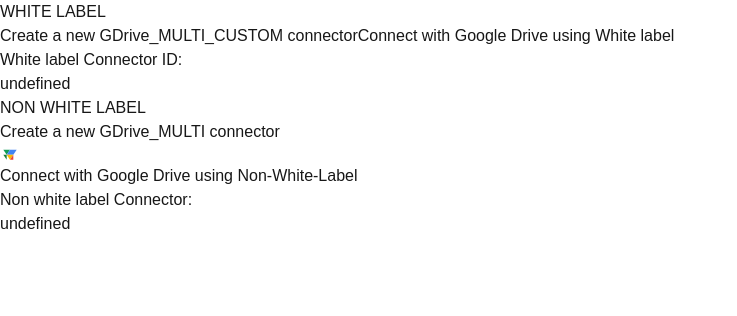
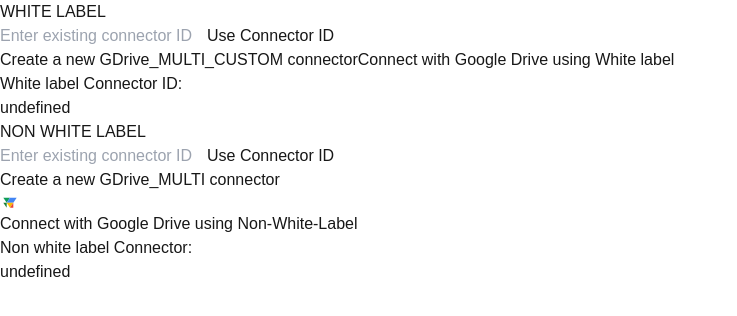
Before and after one commit to vectorize-io/test-vectorize-connect-sdk, a Next.js app: page / in a window 1280 px wide. Shown: the top 316 px of the page, without its empty margins (0-737 px from the left). Built offline with nearby package versions, Linux system fonts and the light colour scheme.

Commit message:
Add functionality to input connector IDs for both white-label and non-white-label cases
Co-Authored-By: dikshant.pradhan@vectorize.io <dikshant.pradhan@vectorize.io>

```diff
--- a/src/app/api/add-google-drive-user/[connectorId]/route.ts
+++ b/src/app/api/add-google-drive-user/[connectorId]/route.ts
@@ -58,7 +58,7 @@ export async function POST(request: NextRequest) {
 
     const config: VectorizeAPIConfig = {
         organizationId: process.env.VECTORIZE_ORG ?? "",
-        authorization: process.env.VECTORIZE_API_KEY ?? "",
+        authorization: process.env.VECTORIZE_TOKEN ?? "",
     };
 
     // Optionally, validate environment variables before proceeding
--- a/src/app/api/createGDriveConnector/route.ts
+++ b/src/app/api/createGDriveConnector/route.ts
@@ -17,7 +17,7 @@ export async function POST(request: Request) {
     // 2. Gather environment variables for your Vectorize config
     const config: VectorizeAPIConfig = {
       organizationId: process.env.VECTORIZE_ORG ?? "",
-      authorization: process.env.VECTORIZE_API_KEY ?? "",
+      authorization: process.env.VECTORIZE_TOKEN ?? "",
     };
 
     // Optionally, validate environment variables before proceeding
--- a/src/app/page.tsx
+++ b/src/app/page.tsx
@@ -6,9 +6,11 @@ import { redirectToVectorizeGoogleDriveConnect, startGDriveOAuth } from 'vectori
 export default function Home() {
   // NON WHITE LABEL states
   const [nonWhiteLabelconnectorId, setnonWhiteLabelconnectorId] = useState<string | null>(null);
+  const [nonWhiteLabelInputConnectorId, setNonWhiteLabelInputConnectorId] = useState<string>("");
 
   // WHITE LABEL states
   const [whiteLabelConnectorId, setWhiteLabelConnectorId] = useState<string | null>(null);
+  const [whiteLabelInputConnectorId, setWhiteLabelInputConnectorId] = useState<string>("");
 
   const [isLoading, setIsLoading] = useState(false);
   const [error, setError] = useState<string | null>(null);
@@ -177,11 +179,56 @@ export default function Home() {
     setWhiteLabelConnectorId(null);
   };
 
+  // Handle input for non-white-label connector ID
+  const handleNonWhiteLabelConnectorIdInput = (e: React.ChangeEvent<HTMLInputElement>) => {
+    setNonWhiteLabelInputConnectorId(e.target.value);
+  };
+
+  // Handle using the input connector ID for non-white-label
+  const handleUseNonWhiteLabelConnectorId = () => {
+    if (nonWhiteLabelInputConnectorId.trim()) {
+      setnonWhiteLabelconnectorId(nonWhiteLabelInputConnectorId.trim());
+    }
+  };
+
+  // Handle input for white-label connector ID
+  const handleWhiteLabelConnectorIdInput = (e: React.ChangeEvent<HTMLInputElement>) => {
+    setWhiteLabelInputConnectorId(e.target.value);
+  };
+
+  // Handle using the input connector ID for white-label
+  const handleUseWhiteLabelConnectorId = () => {
+    if (whiteLabelInputConnectorId.trim()) {
+      setWhiteLabelConnectorId(whiteLabelInputConnectorId.trim());
+    }
+  };
+
   return (
     <div className="p-6 space-y-8">
       {/* WHITE LABEL SECTION */}
       <section className="space-y-4">
         <h2 className="text-lg font-semibold">WHITE LABEL</h2>
+
+        {/* Add input field for connector ID */}
+        <div className="flex items-center gap-2">
+          <input
+            type="text"
+            value={whiteLabelInputConnectorId}
+            onChange={handleWhiteLabelConnectorIdInput}
+            placeholder="Enter existing connector ID"
+            className="px-3 py-2 border border-gray-300 rounded-lg flex-grow"
+            disabled={!!whiteLabelConnectorId}
+          />
+          <button
+            onClick={handleUseWhiteLabelConnectorId}
+            disabled={!whiteLabelInputConnectorId.trim() || !!whiteLabelConnectorId}
+            className={`bg-blue-600 text-white px-4 py-2 rounded-lg transition-colors ${
+              !whiteLabelInputConnectorId.trim() || !!whiteLabelConnectorId ? "opacity-50 cursor-not-allowed" : "hover:bg-blue-700"
+            }`}
+          >
+            Use Connector ID
+          </button>
+        </div>
 
         <button
           onClick={handleCreateGDriveMultiCustomConnector}
@@ -234,6 +281,27 @@ export default function Home() {
             {error}
           </div>
         )}
+
+        {/* Add input field for connector ID */}
+        <div className="flex items-center gap-2">
+          <input
+            type="text"
+            value={nonWhiteLabelInputConnectorId}
+            onChange={handleNonWhiteLabelConnectorIdInput}
+            placeholder="Enter existing connector ID"
+            className="px-3 py-2 border border-gray-300 rounded-lg flex-grow"
+            disabled={!!nonWhiteLabelconnectorId}
+          />
+          <button
+            onClick={handleUseNonWhiteLabelConnectorId}
+            disabled={!nonWhiteLabelInputConnectorId.trim() || !!nonWhiteLabelconnectorId}
+            className={`bg-blue-600 text-white px-4 py-2 rounded-lg transition-colors ${
+              !nonWhiteLabelInputConnectorId.trim() || !!nonWhiteLabelconnectorId ? "opacity-50 cursor-not-allowed" : "hover:bg-blue-700"
+            }`}
+          >
+            Use Connector ID
+          </button>
+        </div>
 
         <button
           onClick={handleCreateGDriveMultiConnector}
```
